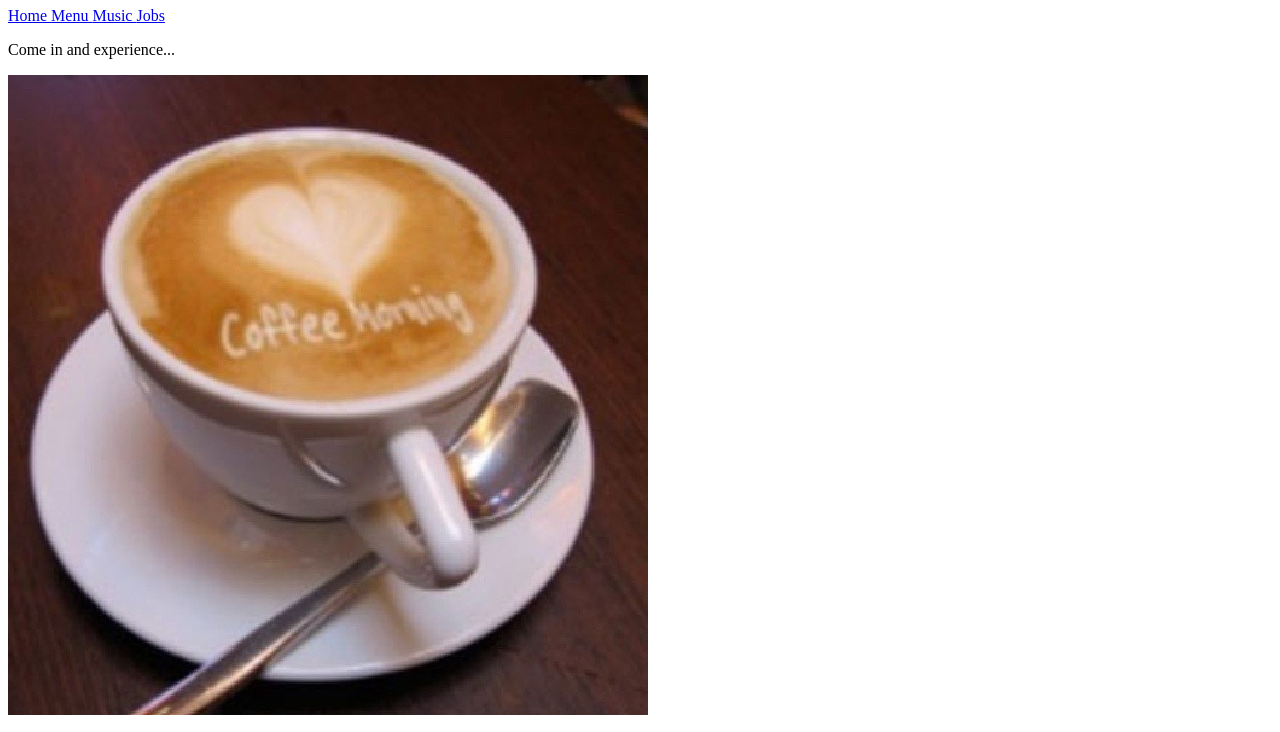
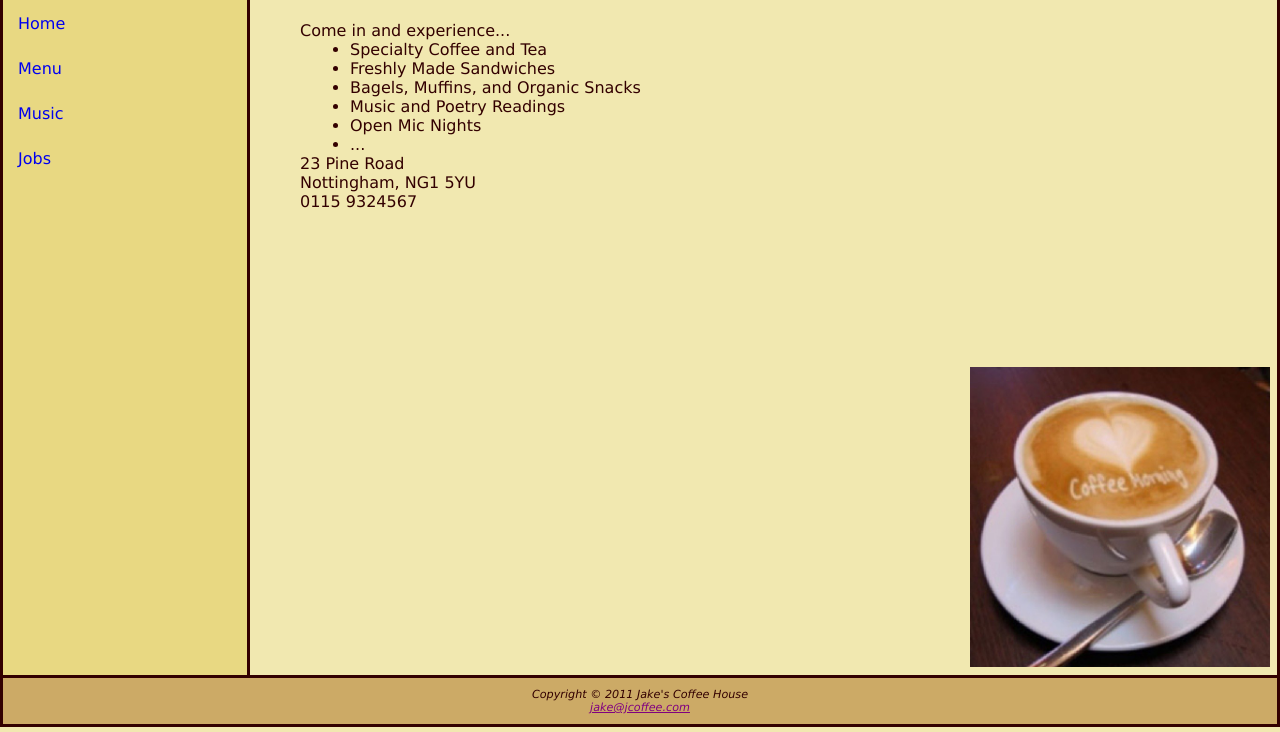
Before and after one commit to pikachuue/Jake-s-Coffee-Shop, a plain HTML site: page index.html in a window 1280 px wide. Shown: the part 73-805 px from the top of the page. Drawn offline with Linux system fonts and the light colour scheme.

Commit message:
git push -u origin main

```diff
--- a/index.html
+++ b/index.html
@@ -7,7 +7,7 @@
         <meta name="viewport" content="width=device-width, initial-scale=1.0">
 
         <title> Jake's Coffee Shop</title>
-        <link rel="stylesheet" href="jake'scoffeeshop.css">
+        <link rel="stylesheet" href="style.css">
     </head>
 
     <body onload="if (!window.location.hash) { window.location.hash = '#home'; }">
--- a/style.css
+++ b/style.css
@@ -53,7 +53,6 @@
 
 nav a:hover{
     font-weight: bold;
-    text-decoration: underline;
 }
 
 .content{
```
